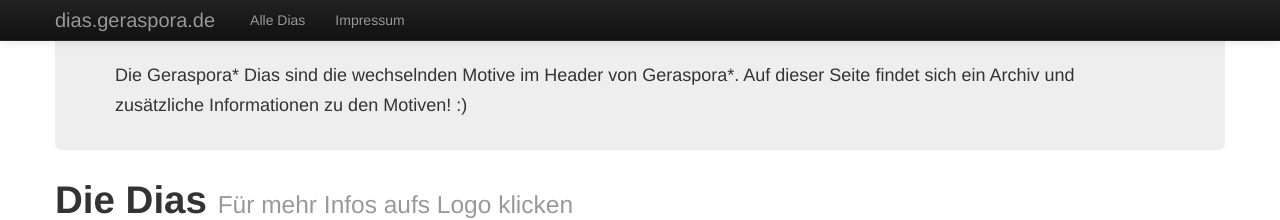
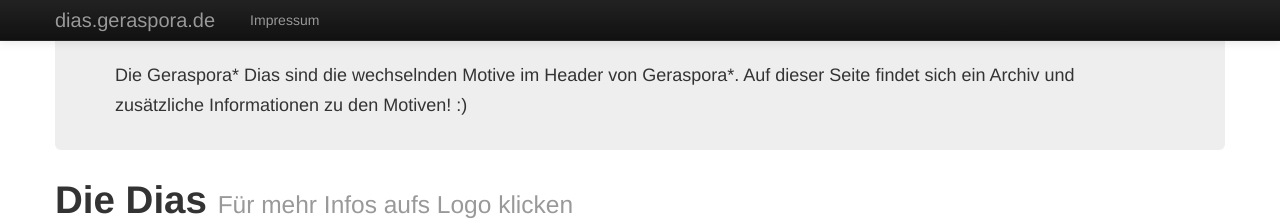
Before and after one commit to geraspora/dias, a Jekyll site: the page built from index.html, in a window 1280 px wide. Shown: the top 220 px of the page. Built offline with Jekyll 4.4.1, drawn with Linux system fonts in a browser that asks for light colours; Markdown is read by kramdown in place of the engine named in the settings.

Commit message:
removed duplicate link

```diff
--- a/_includes/header.html
+++ b/_includes/header.html
@@ -20,7 +20,6 @@
       <div class="container">
         <a href="/" class="brand">dias.geraspora.de</a>
         <ul class="nav">
-          <li><a href="/">Alle Dias</a></li>
           <li><a href="http://pages.geraspora.de/legal.html" target="_blank">Impressum</a></li>
         </ul>
       </div>
```
